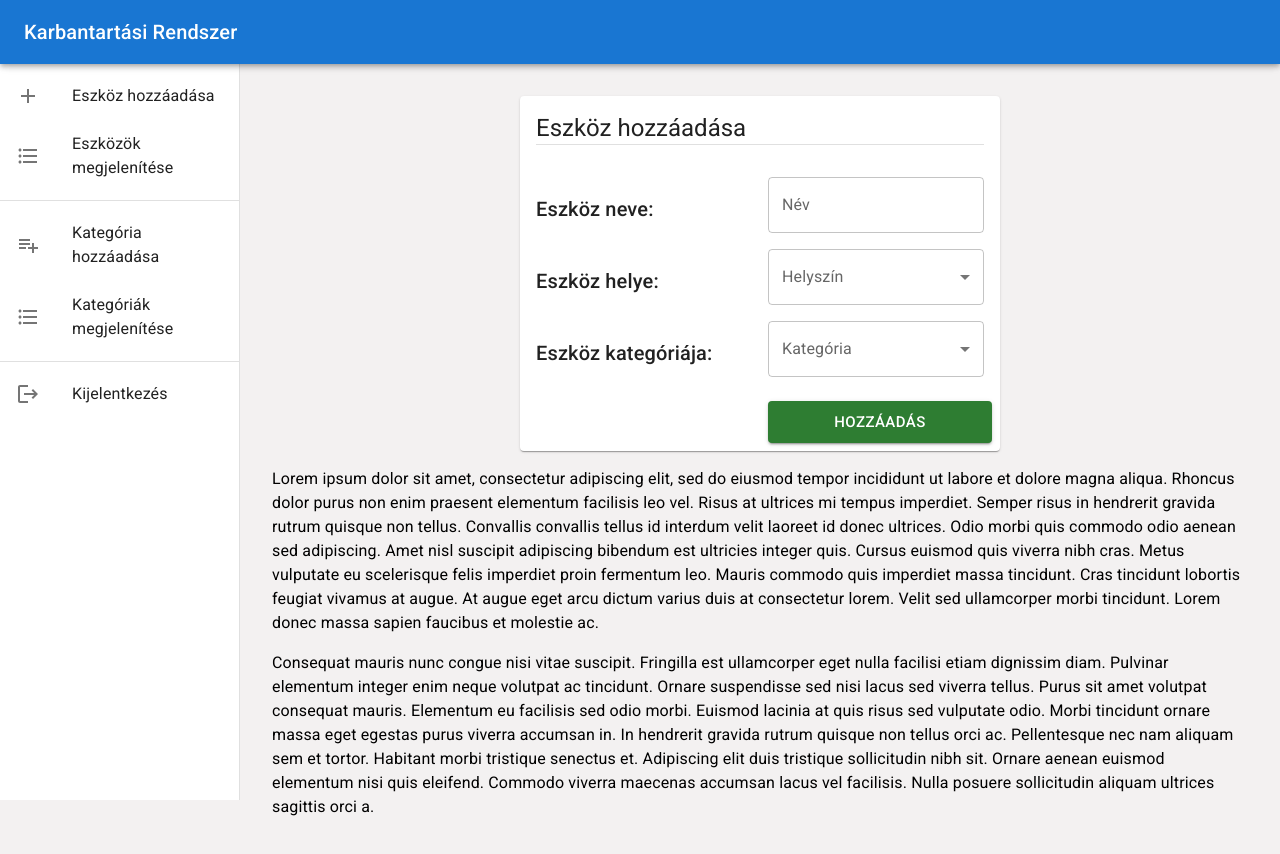
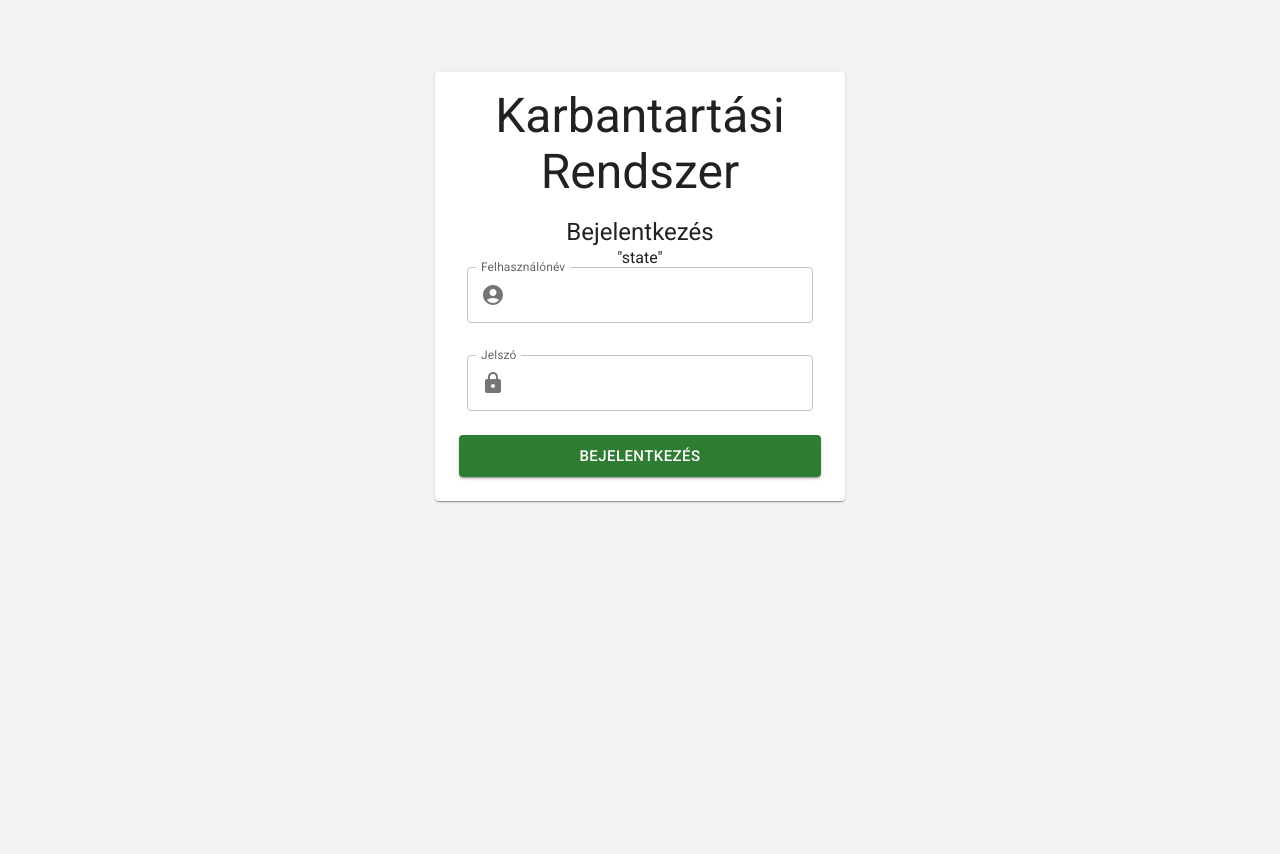
Before and after one commit to alerr415/MaintenanceSystem, a React (Create React App) app in the folder client/client-app/: page / in a window 1280 px wide. Shown: the top 854 px of the page. After the commit the page ends 800 px from the top, so only its background shows below. Built offline with nearby package versions, Linux system fonts and the light colour scheme.

Commit message:
UserContext added

```diff
--- a/client/client-app/src/App.js
+++ b/client/client-app/src/App.js
@@ -1,11 +1,17 @@
 import Login from './Login.js';
 import Layout from './Layout.js';
+import { UserContext } from './User.js';
+import { useState } from "react";
+import ReactDOM from "react-dom";
 
 function App() {
+
+ const [user, setUser] = useState('state');
+
   return (
-    <>
-      <Layout />
-    </>
+    <UserContext.Provider value={{ user, setUser }}>
+      <Login />
+    </UserContext.Provider>
   );
 
 }
--- a/client/client-app/src/Layout.js
+++ b/client/client-app/src/Layout.js
@@ -1,4 +1,5 @@
 import * as React from 'react';
+import { useState, useContext } from "react";
 //import PropTypes from 'prop-types';
 import AppBar from '@mui/material/AppBar';
 import Box from '@mui/material/Box';
@@ -30,7 +31,7 @@ import InputLabel from '@mui/material/InputLabel';
 import Select from '@mui/material/Select';
 import MenuItem from '@mui/material/MenuItem';
 import Button from '@mui/material/Button';
-
+import { UserContext } from "./User.js";
 
 
 const drawerWidth = 240;
@@ -38,6 +39,8 @@ const drawerWidth = 240;
 function ResponsiveDrawer(props) {
   const { window } = props;
   const [mobileOpen, setMobileOpen] = React.useState(false);
+  const {user, setUser} = useContext(UserContext);
+
 
   const [loc, setLoc] = React.useState('');
 
--- a/client/client-app/src/Login.js
+++ b/client/client-app/src/Login.js
@@ -1,6 +1,5 @@
 import Grid from '@mui/material/Grid';
 import Card from '@mui/material/Card';
-import { blue } from '@mui/material/colors';
 import CardActions from '@mui/material/CardActions';
 import CardContent from '@mui/material/CardContent';
 import CardMedia from '@mui/material/CardMedia';
@@ -11,35 +10,58 @@ import {serveraddress} from './Server.js';
 import InputAdornment from '@mui/material/InputAdornment';
 import AccountCircle from '@mui/icons-material/AccountCircle';
 import LockIcon from '@mui/icons-material/Lock';
+import * as React from "react";
+import { useContext } from "react";
+import { UserContext } from "./User.js";
 
+function Login() {
+
+  const {user, setUser} = useContext(UserContext);
 
 
   function submit() {
-  const data = {
+    const tosend = {
     "username": document.getElementById("username").value,
     "password": document.getElementById("password").value
   };
 
-  console.log(data);
+
+
+    console.log(tosend);
     console.log(serveraddress+'/login');
+    setUser('login');
+    console.log(user);
 
     fetch(serveraddress + '/login', {
       method: 'POST', // or 'PUT'
       headers: {
         'Content-Type': 'application/json',
       },
-    body: JSON.stringify(data),
+      body: JSON.stringify(tosend),
     })
     .then(response => response.json())
     .then(data => {
       console.log('Success:', data);
+      if (data.errorCode === 0) {
+        console.log("Helyes jelszó");
+        console.log("User:" + tosend.username);
+        console.log("Pw:" + tosend.password);
+        console.log("Role:" + data.role);
+
+        setUser({
+          username : tosend.username,
+          password : tosend.password,
+          role : data.role
+        });
+        console.log(user);
+      }
     })
     .catch((error) => {
       console.error('Error:', error);
     });
   }
 
-function Login() {
+
 
   return (
     <>
@@ -53,13 +75,14 @@ function Login() {
           </CardMedia>
 
           <CardContent>
-            <Typography variant="h5">Sign in</Typography>
-            <TextField id="username" label="Username" InputProps={{startAdornment: (<InputAdornment position="start"><AccountCircle /></InputAdornment>),}} variant="outlined" fullWidth/><br />
-            <TextField id="password" label="Password" InputProps={{startAdornment: (<InputAdornment position="start"><LockIcon /></InputAdornment>),}} type="password"  sx={{ mt : 4 }} fullWidth/>
+            <Typography variant="h5">Bejelentkezés</Typography>
+            {JSON.stringify(user)}
+            <TextField id="username" label="Felhasználónév" InputProps={{startAdornment: (<InputAdornment position="start"><AccountCircle /></InputAdornment>),}} variant="outlined" fullWidth/><br />
+            <TextField id="password" label="Jelszó" InputProps={{startAdornment: (<InputAdornment position="start"><LockIcon /></InputAdornment>),}} type="password"  sx={{ mt : 4 }} fullWidth/>
           </CardContent>
 
           <CardActions>
-            <Button size="large" variant="contained" color="success" fullWidth onClick={submit}>Sign in</Button>
+            <Button size="large" variant="contained" color="success" fullWidth onClick={submit}>Bejelentkezés</Button>
           </CardActions>
 
         </Card>
--- /dev/null
+++ b/client/client-app/src/User.js
@@ -0,0 +1,3 @@
+import { createContext } from 'react';
+
+export const UserContext = createContext('create');
```
Lines whose indentation alone changed are shown as unchanged.
